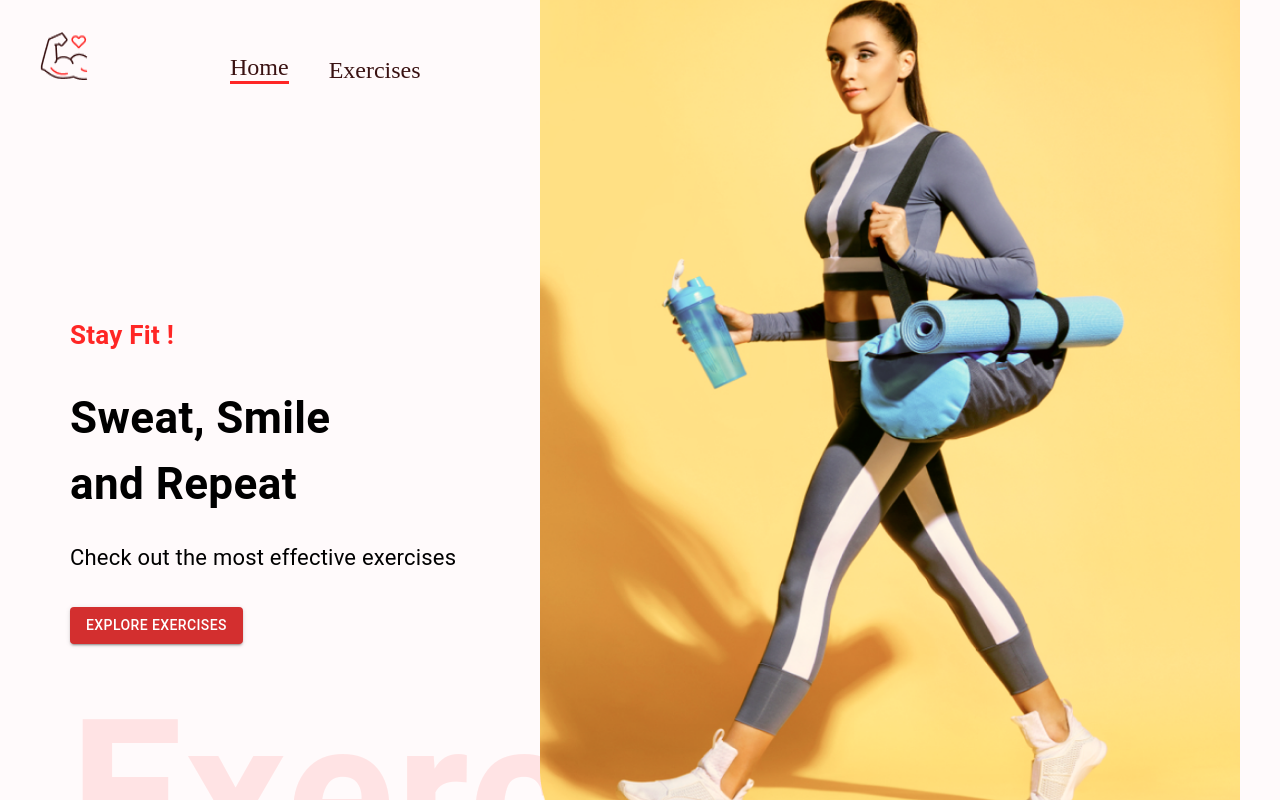
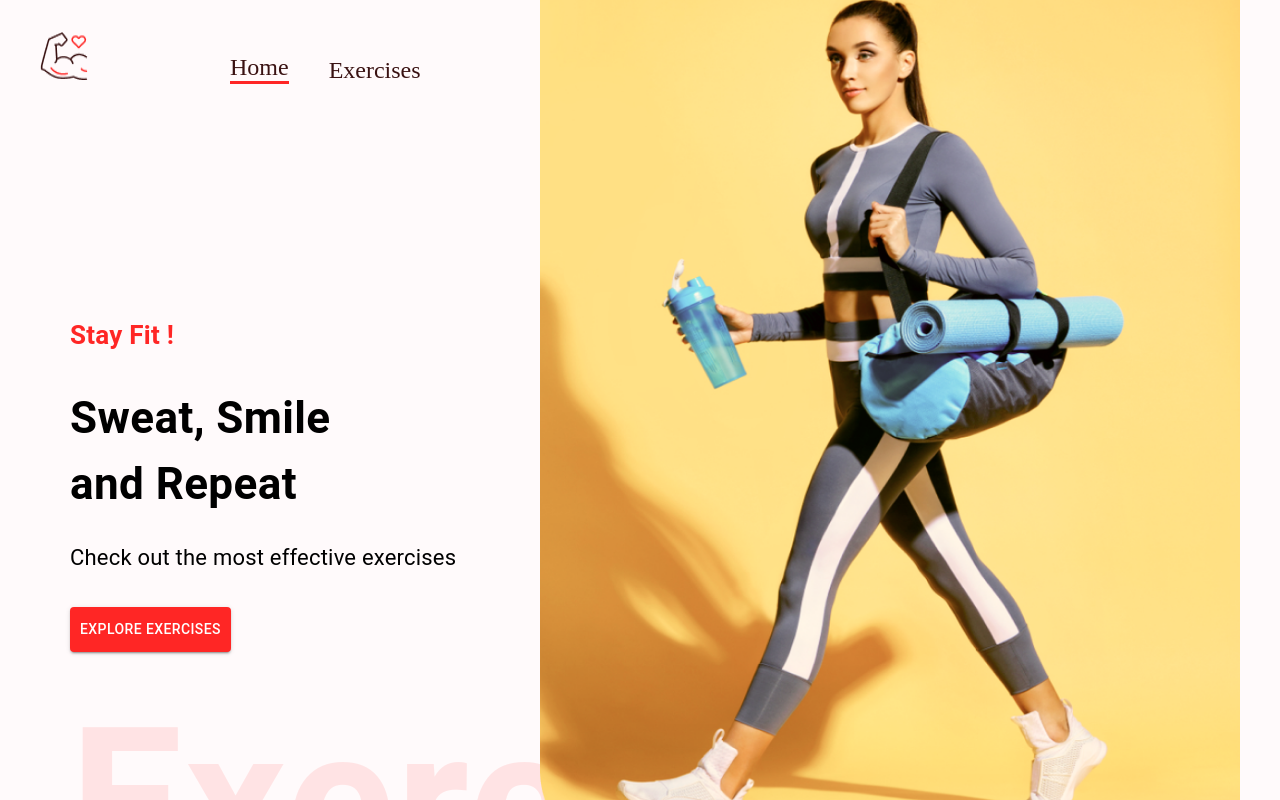
Before and after one commit to Dandylionn/stayfit-frontend, a React (Create React App) app: page / in a window 1280 px wide. Shown: the top 800 px of the page. Built offline with nearby package versions, Linux system fonts and the light colour scheme.

Commit message:
finished home page css

```diff
--- a/src/components/HeroBanner.js
+++ b/src/components/HeroBanner.js
@@ -23,7 +23,12 @@ const HeroBanner = () => {
       <Typography fontSize={"22px"} lineHeight={"35px"} mb={4}>
         Check out the most effective exercises
       </Typography>
-      <Button variant="contained" color="error" href="#exercises">
+      <Button
+        variant="contained"
+        color="error"
+        href="#exercises"
+        sx={{ backgroundColor: "#FF2625", padding: "10px" }}
+      >
         Explore Exercises
       </Button>
       <Typography
```
Also changed, not shown: 1 other file (tests, documents, lock files or other folders).
